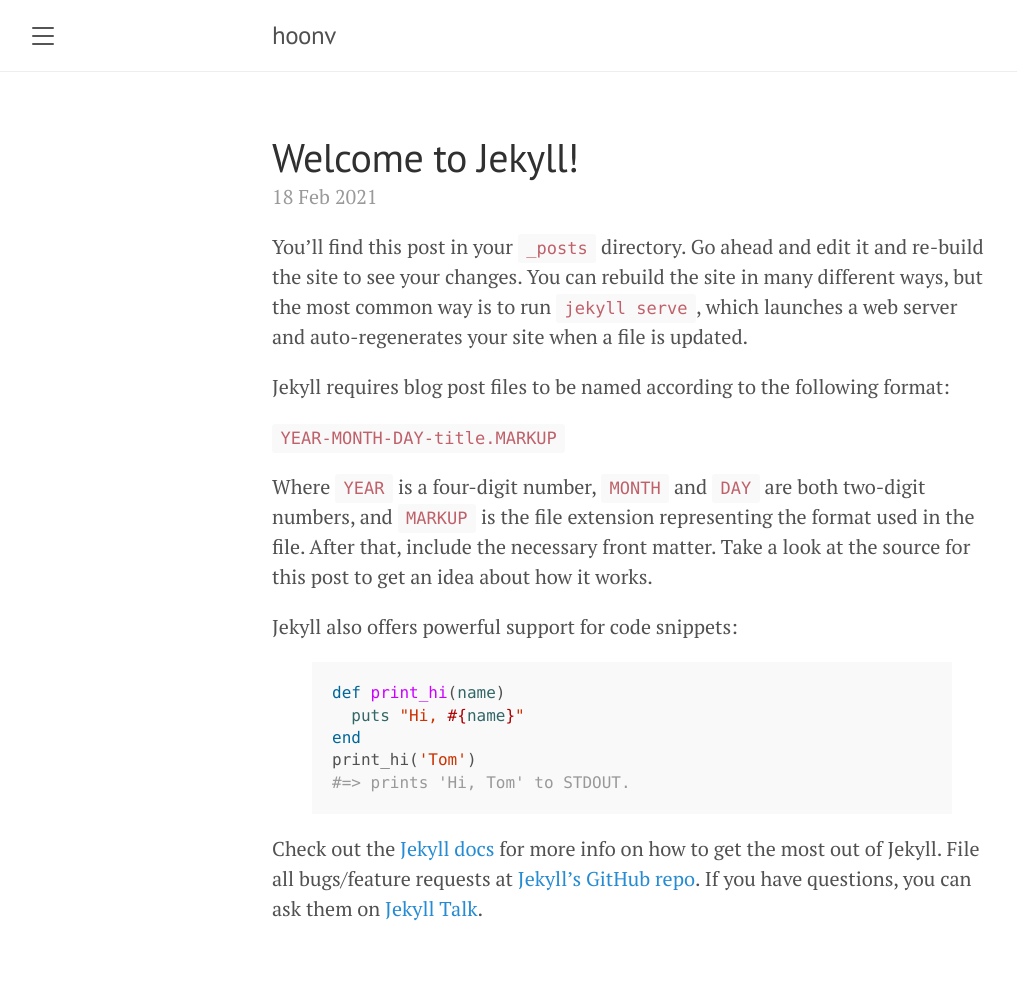
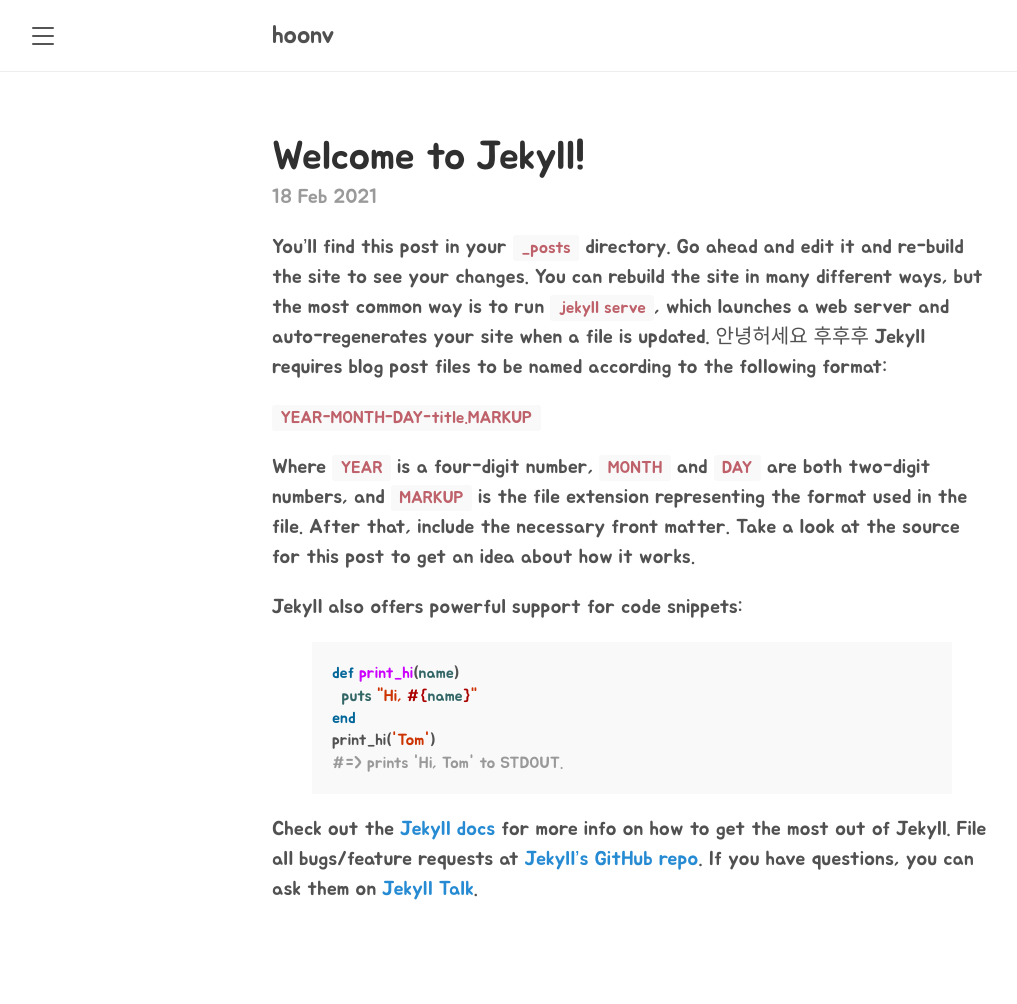
Before and after one commit to hoonv/oldBlog, a Jekyll site: the page built from _posts/2021-02-18-welcome-to-jekyll.markdown, in a window 1280 px wide. Shown: the whole page, without its empty margins (8-1025 px from the left). Built offline with Jekyll 4.4.1, drawn with Linux system fonts in a browser that asks for light colours.

Commit message:
apply woowabro font

```diff
--- a/_includes/head.html
+++ b/_includes/head.html
@@ -21,6 +21,12 @@
   <link rel="stylesheet" href="{{ '/public/css/lanyon.css' | absolute_url }}">
   <link rel="stylesheet" href="https://fonts.googleapis.com/css?family=PT+Serif:400,400italic,700%7CPT+Sans:400">
 
+  <link rel="preconnect" href="https://fonts.gstatic.com">
+  <link href="https://fonts.googleapis.com/css2?family=Nanum+Pen+Script&display=swap" rel="stylesheet">
+
+  <link href="https://fonts.googleapis.com/css2?family=Jua&display=swap" rel="stylesheet">
+
+
   <link rel="apple-touch-icon-precomposed" sizes="144x144" href="{{ '/public/apple-touch-icon-precomposed.png' | absolute_url }}">
   <link rel="shortcut icon" href="{{ '/public/favicon.ico' | absolute_url }}">
 
--- a/_posts/2021-02-18-welcome-to-jekyll.markdown
+++ b/_posts/2021-02-18-welcome-to-jekyll.markdown
@@ -5,7 +5,7 @@
 categories: jekyll update
 ---
 You’ll find this post in your `_posts` directory. Go ahead and edit it and re-build the site to see your changes. You can rebuild the site in many different ways, but the most common way is to run `jekyll serve`, which launches a web server and auto-regenerates your site when a file is updated.
-
+안녕허세요 후후후
 Jekyll requires blog post files to be named according to the following format:
 
 `YEAR-MONTH-DAY-title.MARKUP`
--- a/public/css/lanyon.css
+++ b/public/css/lanyon.css
@@ -41,11 +41,11 @@
 }
 
 html {
-  font-family: "PT Serif", Georgia, "Times New Roman", serif;
+  font-family: 'Jua', sans-serif;
 }
 
 h1, h2, h3, h4, h5, h6 {
-  font-family: "PT Sans", Helvetica, Arial, sans-serif;
+  font-family: 'Jua', sans-serif;
   font-weight: 400;
   color: #313131;
   letter-spacing: -.025rem;
@@ -148,7 +148,7 @@
   width: 14rem;
   visibility: hidden;
   overflow-y: auto;
-  font-family: "PT Sans", Helvetica, Arial, sans-serif;
+  font-family: 'Jua', sans-serif;
   font-size: .875rem; /* 15px */
   color: rgba(255,255,255,.6);
   background-color: #202020;
@@ -363,7 +363,7 @@
   overflow: hidden; /* clearfix */
   margin-left: -1rem;
   margin-right: -1rem;
-  font-family: "PT Sans", Helvetica, Arial, sans-serif;
+  font-family: 'Jua', sans-serif;
   color: #ccc;
   text-align: center;
 }
--- a/public/css/poole.css
+++ b/public/css/poole.css
@@ -48,7 +48,7 @@
 }
 
 html {
-  font-family: "Helvetica Neue", Helvetica, Arial, sans-serif;
+  font-family: 'Jua', sans-serif;
   font-size: 16px;
   line-height: 1.5;
 }
@@ -150,7 +150,7 @@
 /* Code */
 code,
 pre {
-  font-family: Menlo, Monaco, "Courier New", monospace;
+  font-family: 'Jua', sans-serif;
 }
 code {
   padding: .25em .5em;
@@ -190,7 +190,7 @@
 
 /* Gist via GitHub Pages */
 .gist .gist-file {
-  font-family: Menlo, Monaco, "Courier New", monospace !important;
+  font-family: 'Jua', sans-serif;
 }
 .gist .markdown-body {
   padding: 15px;
@@ -389,7 +389,7 @@
   overflow: hidden; /* clearfix */
   margin-left: -1rem;
   margin-right: -1rem;
-  font-family: "PT Sans", Helvetica, Arial, sans-serif;
+  font-family: 'Jua', sans-serif;
   color: #ccc;
   text-align: center;
 }
```
